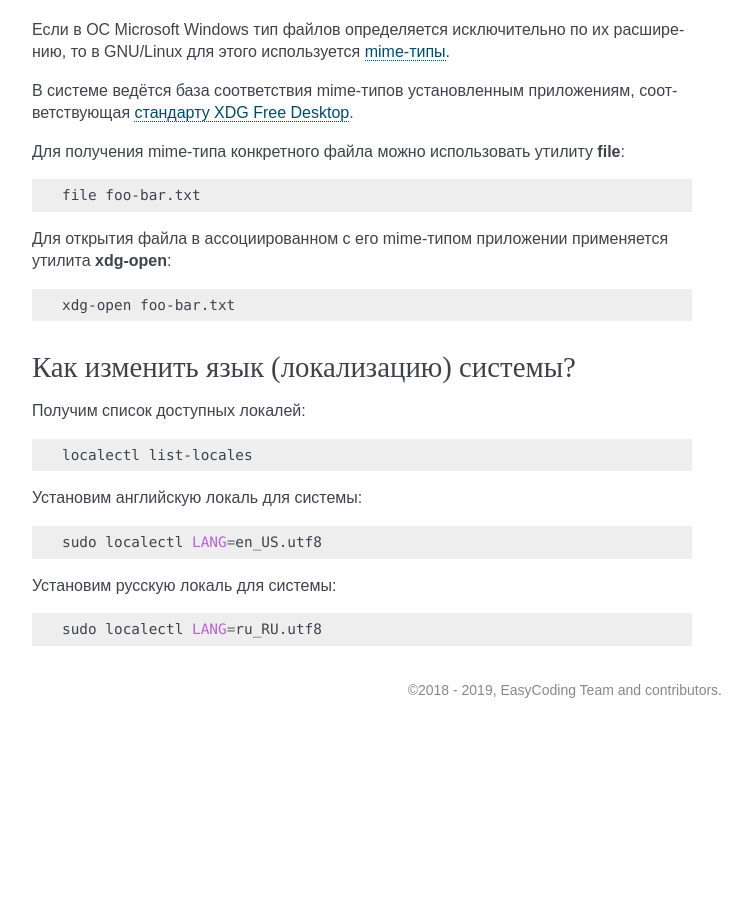
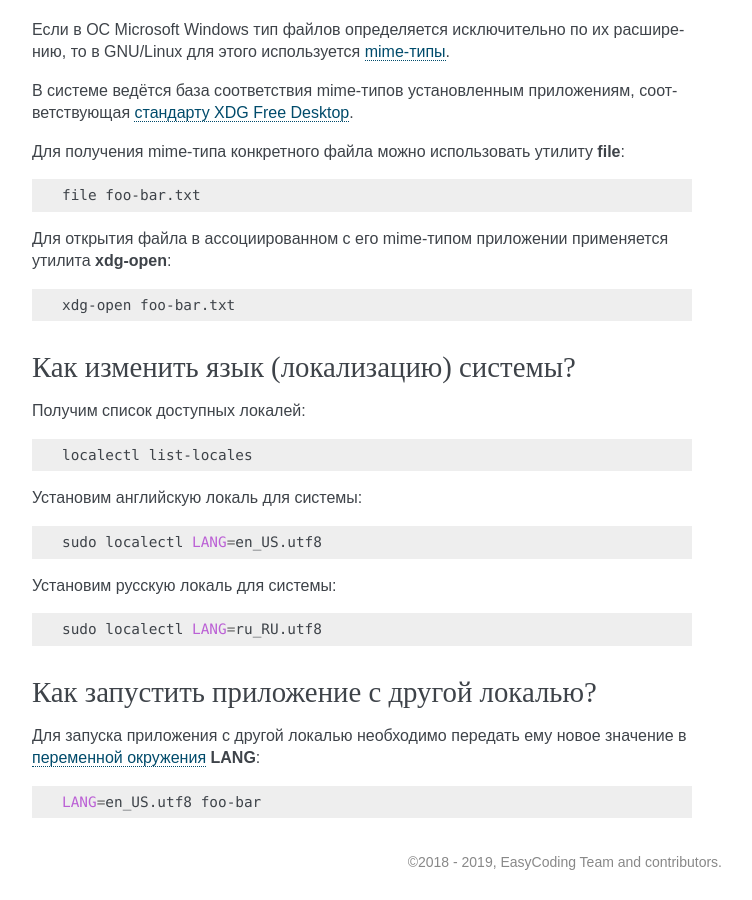
Before and after one commit to RussianFedora/FAQ, a Sphinx documentation site: the page built from source/using-system.rst, in a window 1280 px wide and 900 px high, scrolled down 19205 px. Shown: the whole window, without its empty margins (388-1140 px from the left). Built offline with Sphinx 7.4.7, drawn with Linux system fonts in a browser that asks for light colours; before the commit the page ends 19933 px from its top, so only the background shows below that; some of the changed text lies outside the part shown.

Commit message:
Added question about starting application using another locale.

```diff
--- a/source/using-system.rst
+++ b/source/using-system.rst
@@ -1114,3 +1114,15 @@ KDE Connect не видит мой смартфон. Как исправить?
 .. code-block:: bash
 
     sudo localectl LANG=ru_RU.utf8
+
+.. index:: locale, localization, language
+.. _application-locale:
+
+Как запустить приложение с другой локалью?
+==============================================
+
+Для запуска приложения с другой локалью необходимо передать ему новое значение в :ref:`переменной окружения <env-set>` **LANG**:
+
+.. code-block:: bash
+
+    LANG=en_US.utf8 foo-bar
```
